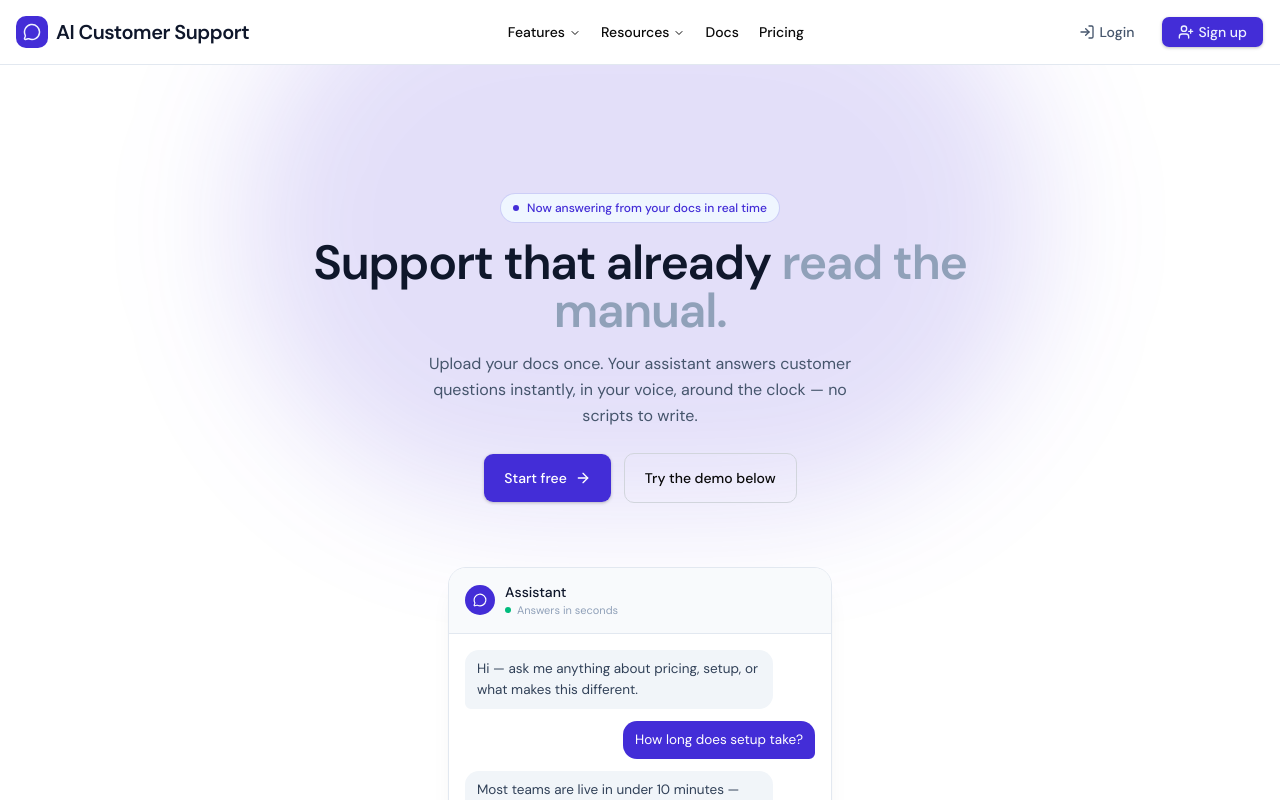
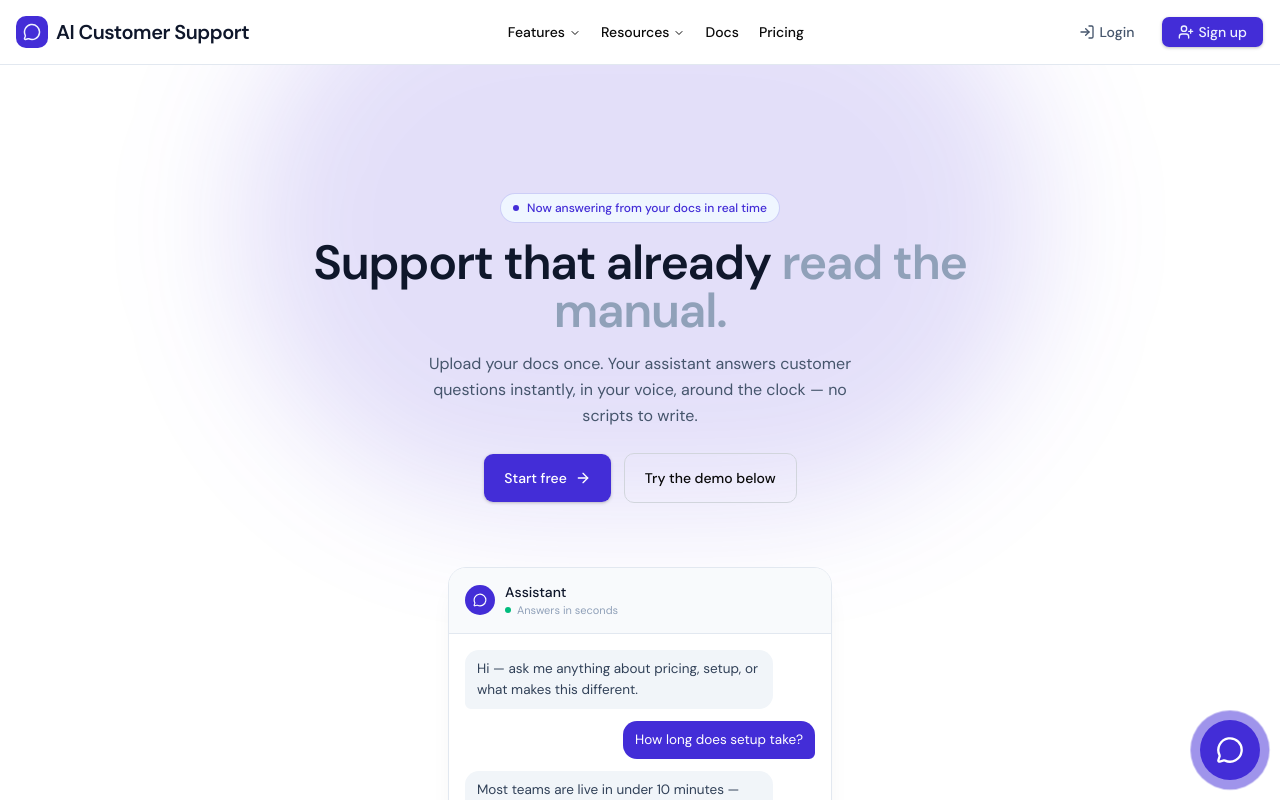
Before and after one commit to nhmnazmul22/AICustomerSupportAssistant, a Next.js app: page / in a window 1280 px wide. Shown: the top 800 px of the page. Built offline with nearby package versions, Linux system fonts and the light colour scheme.

Commit message:
Add chat functionality with context provider, action button, and floating chat box component

```diff
--- a/app/layout.tsx
+++ b/app/layout.tsx
@@ -5,6 +5,9 @@ import { ThemeProvider } from "@/providers/theme-provider"
 import { cn } from "@/lib/utils"
 import Navbar from "@/components/layout/Navbar/Navbar"
 import Footer from "@/components/layout/Footer/Footer"
+import ChatAction from "@/components/core/ChatAction"
+import { ChatActionsProvider } from "@/context/ChatActionsContext"
+import ChatBox from "@/components/core/ChatBox/ChatBox"
 
 const DMSans = DM_Sans({ subsets: ["latin"], variable: "--font-dm-sans" })
 
@@ -19,10 +22,14 @@ export default function RootLayout({
       suppressHydrationWarning
       className={cn("antialiased", DMSans.variable)}
     >
-      <body className="bg-white dark:bg-slate-950">
+      <body className="relative bg-white dark:bg-slate-950">
         <ThemeProvider>
           <Navbar />
           <main>{children}</main>
+          <ChatActionsProvider>
+            <ChatBox/>
+            <ChatAction />
+          </ChatActionsProvider>
           <Footer />
         </ThemeProvider>
       </body>
--- /dev/null
+++ b/components/core/ChatAction.tsx
@@ -0,0 +1,21 @@
+"use client";
+
+import { MessageCircle } from "lucide-react";
+import { useChatActions } from "@/context/ChatActionsContext"
+
+const ChatAction = () => {
+  const {toggleBoxOpen} = useChatActions()
+
+  return (
+    <button onClick={toggleBoxOpen} className="fixed right-5 bottom-5 block">
+      <div className="relative rounded-full">
+        <span className="absolute left-0 inline-flex h-full w-full animate-ping rounded-full bg-primary opacity-75"></span>
+        <div className="relative z-10 rounded-full bg-primary p-4">
+          <MessageCircle className="h-7 w-7 text-white" />
+        </div>
+      </div>
+    </button>
+  )
+};
+
+export default ChatAction;
--- /dev/null
+++ b/components/core/ChatBox/ChatBox.tsx
@@ -0,0 +1,27 @@
+"use client"
+
+import React from "react"
+import { useChatActions } from "@/context/ChatActionsContext"
+import ChatBoxHeader from "@/components/core/ChatBox/ChatBoxHeader"
+import ChatBoxBody from "@/components/core/ChatBox/ChatBoxBody"
+import ChatBoxFooter from "@/components/core/ChatBox/ChatBoxFooter"
+
+const ChatBox = () => {
+  const { isChatBoxOpen } = useChatActions()
+  return (
+    isChatBoxOpen && (
+      <div
+        className={`fixed z-50 right-7.5 bottom-25 h-125 max-h-125 w-125 max-w-125 rounded-[20px] bg-gray-800 flex flex-col`}
+      >
+        {/*  Chatbox Header */}
+        <ChatBoxHeader />
+        {/* Chatbox   body */}
+        <ChatBoxBody/>
+        {/*  Chatbox footer */}
+        <ChatBoxFooter/>
+      </div>
+    )
+  )
+}
+
+export default ChatBox
--- /dev/null
+++ b/components/core/ChatBox/ChatBoxBody.tsx
@@ -0,0 +1,11 @@
+import React from "react"
+
+const ChatBoxBody = () => {
+  return (
+    <div className={'bg-gray-900 border-y border-gray-800 flex-1'}>
+
+    </div>
+  )
+}
+
+export default ChatBoxBody
--- /dev/null
+++ b/components/core/ChatBox/ChatBoxFooter.tsx
@@ -0,0 +1,22 @@
+import React from "react"
+import { Send } from "lucide-react"
+
+const ChatBoxFooter = () => {
+  return (
+    <div className={"h-16 rounded-b-xl bg-gray-900 flex justify-between items-center px-4 gap-2"}>
+      <input
+        className={
+          "h-full flex-1 bg-transparent outline-0 focus:border-0 focus:ring-0"
+        }
+        placeholder={'Ask a question !'}
+      />
+      <div className={"rounded-full w-8 h-8 flex justify-center items-center bg-primary p-2"}>
+        <span>
+          <Send className={"h-4 w-4"} />
+        </span>
+      </div>
+    </div>
+  )
+}
+
+export default ChatBoxFooter
--- /dev/null
+++ b/components/core/ChatBox/ChatBoxHeader.tsx
@@ -0,0 +1,27 @@
+import React from "react"
+import { MessageCircle } from "lucide-react"
+
+const ChatBoxHeader = () => {
+  return (
+    <div className={"flex items-center gap-2 p-4"}>
+      <div className={"rounded-full bg-primary p-2"}>
+        <span>
+          <MessageCircle className={"h-4 w-4"} />
+        </span>
+      </div>
+      <div>
+        <h4 className={"text-sm font-semibold"}>Assistant</h4>
+        <p className={"flex items-center gap-1 text-xs text-gray-400"}>
+          <span
+            className={
+              "block h-1.5 w-1.5 animate-pulse rounded-full bg-green-600"
+            }
+          ></span>
+          Answers in seconds
+        </p>
+      </div>
+    </div>
+  )
+}
+
+export default ChatBoxHeader
--- /dev/null
+++ b/context/ChatActionsContext.tsx
@@ -0,0 +1,34 @@
+'use client';
+
+import { createContext, ReactNode, useContext, useState } from "react"
+
+type ChatActionContextType = {
+  isChatBoxOpen: boolean
+  toggleBoxOpen: () => void
+}
+
+export const ChatActionsContext = createContext<ChatActionContextType | null>(
+  null
+)
+
+export const ChatActionsProvider = ({ children }: { children: ReactNode }) => {
+  const [isChatBoxOpen, setIsChatBoxOpen] = useState<boolean>(false)
+
+  const toggleBoxOpen = () => setIsChatBoxOpen((prev) => !prev)
+
+  return (
+    <ChatActionsContext value={{ isChatBoxOpen, toggleBoxOpen }}>
+      <div className={'relative'}>{children}</div>
+    </ChatActionsContext>
+  )
+}
+
+export const useChatActions = () => {
+  const context = useContext(ChatActionsContext)
+
+  if (!context) {
+    throw new Error("useChatActions must be inside the ChatActionsProvider")
+  }
+
+  return context
+}
```
